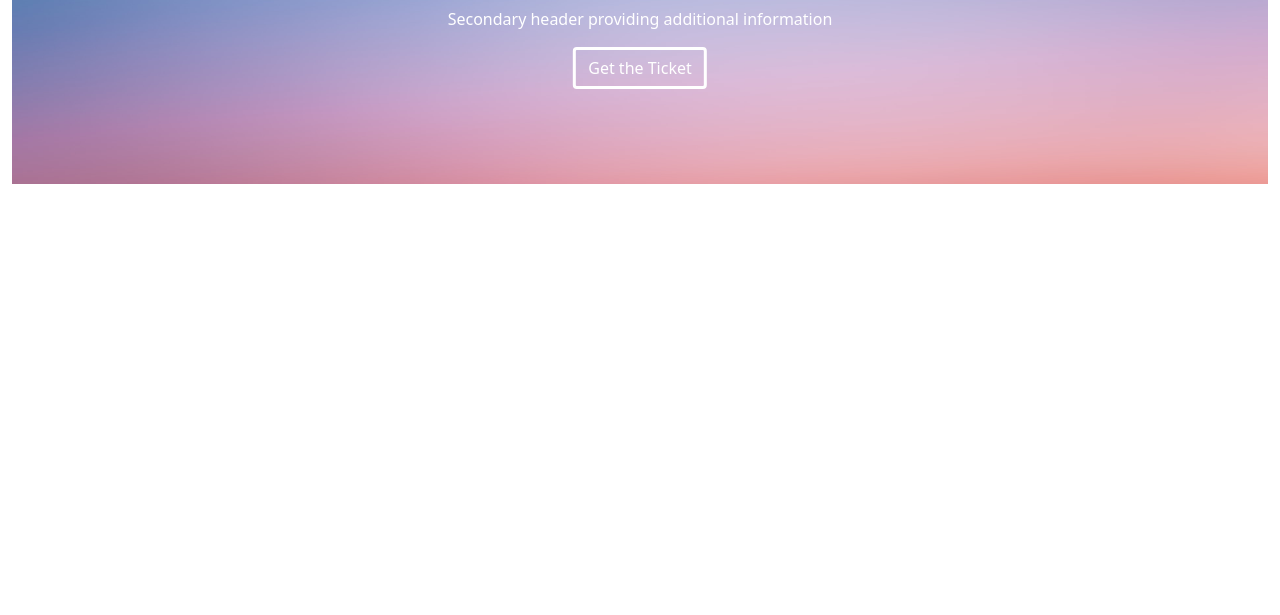
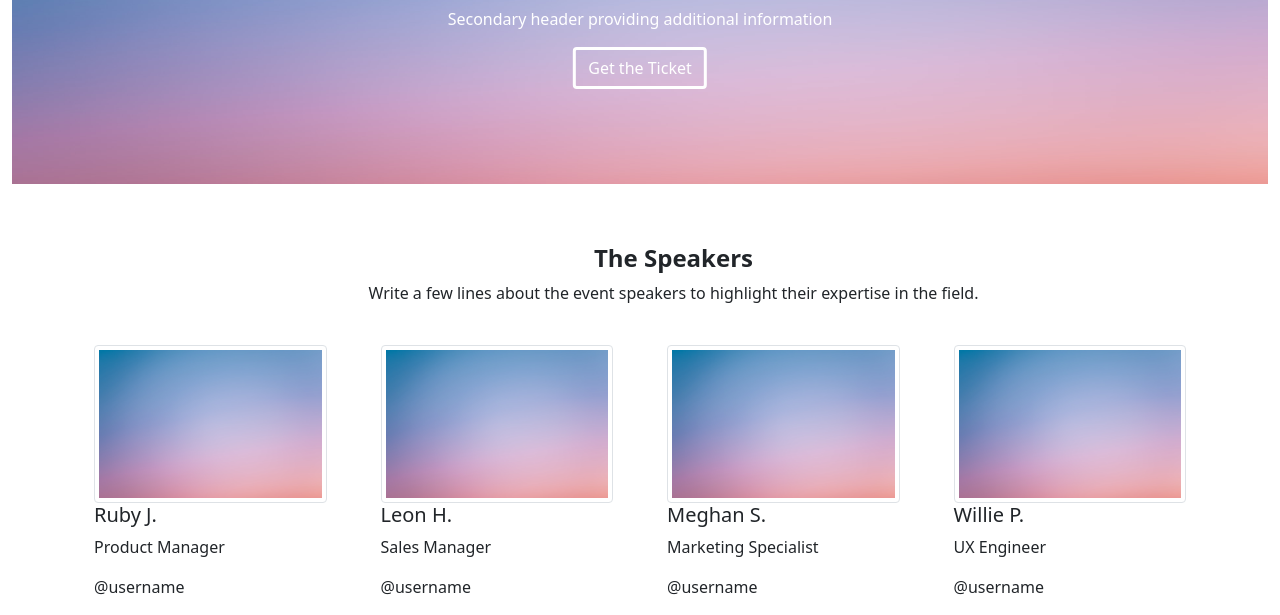
Before and after one commit to MoraIJ/event-landing-page1, a plain HTML site: page index.html in a window 1280 px wide. Shown: the part 232-847 px from the top of the page. Before the commit the page ends 800 px from the top, so only its background shows below. Drawn offline with nearby package versions, Linux system fonts and the light colour scheme.

Commit message:
edits and updates

```diff
--- a/index.html
+++ b/index.html
@@ -9,6 +9,7 @@
     <link href="https://cdn.jsdelivr.net/npm/bootstrap@5.1.3/dist/css/bootstrap.min.css" rel="stylesheet" integrity="sha384-1BmE4kWBq78iYhFldvKuhfTAU6auU8tT94WrHftjDbrCEXSU1oBoqyl2QvZ6jIW3" crossorigin="anonymous">
     <!--Custom CSS-->
     <link href="styles.css" rel="stylesheet">
+    <!-- Photos -->
     <link href="/img/fabrizio-lunardi-EarUtspWMbE-unsplash (1).jpg" href="/img/fabrizio-lunardi-EarUtspWMbE-unsplash.jpg">
     <link href="/img/adrian-infernus-GLf7bAwCdYg-unsplash.jpg" >
 
@@ -31,7 +32,7 @@
                 </li>
             </ul>
         </div>
-      </nav>
+    </nav>
 
 <!--Jumbotron-->
 <div class="container-fluid heroTop">
@@ -56,5 +57,73 @@
 </div>
 
 
+<!-- second page -->
+<div class="container">
+    <div class="theSpeakers">
+        <h4>
+            <b>The Speakers</b>
+        </h4>
+        <p>
+            Write a few lines about the event speakers to highlight their expertise in the field.
+        </p>
+
+
+    </div>
+
+    <div class="container">
+        <div class="row theTeam">
+            <div class="col">
+                <img src="/img/adrian-infernus-GLf7bAwCdYg-unsplash.jpg" class="img-thumbnail" alt="fabrizio-lunardi-EarUtspWMbE-unsplash">
+                <h5>
+                    Ruby J.
+                </h5>
+                <p>
+                    Product Manager
+                </p>
+                <p>
+                    @username
+                </p>
+            </div>
+            <div class="col">
+                <img src="/img/adrian-infernus-GLf7bAwCdYg-unsplash.jpg" class="img-thumbnail" alt="fabrizio-lunardi-EarUtspWMbE-unsplash">
+                <h5>
+                    Leon H.
+                </h5>
+                <p>
+                    Sales Manager
+                </p>
+                <p>
+                    @username
+                </p>
+            </div>
+            <div class="col">
+                <img src="/img/adrian-infernus-GLf7bAwCdYg-unsplash.jpg" class="img-thumbnail" alt="fabrizio-lunardi-EarUtspWMbE-unsplash">
+                <h5>
+                    Meghan S.
+                </h5>
+                <p>
+                    Marketing Specialist
+                </p>
+                <p>
+                    @username
+                </p>
+            </div>
+            <div class="col">
+                <img src="/img/adrian-infernus-GLf7bAwCdYg-unsplash.jpg" class="img-thumbnail" alt="fabrizio-lunardi-EarUtspWMbE-unsplash">
+                <h5>
+                    Willie P.
+                </h5>
+                <p>
+                    UX Engineer
+                </p>
+                <p>
+                    @username
+                </p>
+            </div>
+        </div>
+    </div>
+</div>
+
+
 </body>
 </html>
--- a/styles.css
+++ b/styles.css
@@ -32,3 +32,19 @@
     color: white;
     border: solid;
 }
+
+.theSpeakers {
+    text-align: center;
+    /*border: dotted;*/
+    margin-top: 55px;
+    margin-left: 23%;
+    padding-top: 5px;
+    width: 60%;
+}
+
+.theTeam {
+    margin-top: 40px;
+    display: flex;
+    justify-content: space-around;
+    gap: 30px;
+}
```
